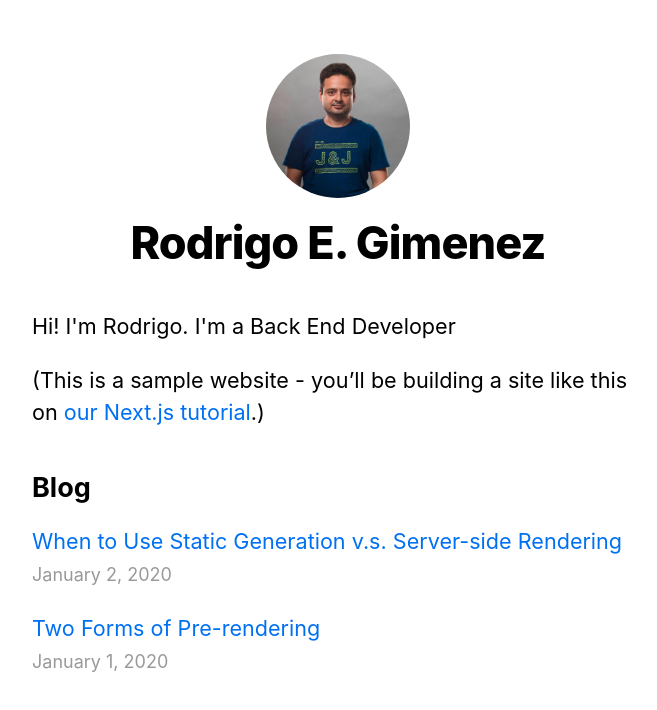
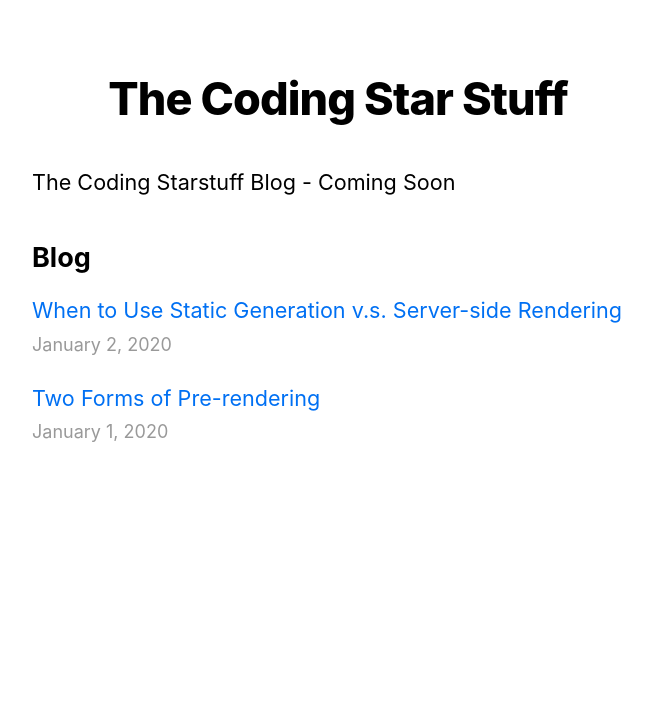
Before and after one commit to thecodingstarstuff/thecodingstarstuff-blog, a Next.js app: page / in a window 1280 px wide. Shown: the top 710 px of the page, without its empty margins (302-959 px from the left). Built offline with nearby package versions, Linux system fonts and the light colour scheme.

Commit message:
Remove photo and rename blog

```diff
--- a/components/layout.js
+++ b/components/layout.js
@@ -27,27 +27,13 @@ export default function Layout({ children, home }) {
             <header className={styles.header}>
                 {home ? (
                     <>
-            <img
-              src="/images/profile.jpg"
-              className={`${styles.headerHomeImage} ${utilStyles.borderCircle}`}
-              alt={name}
-            />
-            <h1 className={utilStyles.heading2Xl}>{name}</h1>
+                        <h1 className={utilStyles.heading2Xl}>{siteTitle}</h1>
                     </>
                 ) : (
                         <>
-            <Link href="/">
-              <a>
-                <img
-                  src="/images/profile.jpg"
-                  className={`${styles.headerImage} ${utilStyles.borderCircle}`}
-                  alt={name}
-                />
-              </a>
-            </Link>
                             <h2 className={utilStyles.headingLg}>
                                 <Link href="/">
-                <a className={utilStyles.colorInherit}>{name}</a>
+                                    <a className={utilStyles.colorInherit}>{siteTitle}</a>
                                 </Link>
                             </h2>
                         </>
--- a/pages/index.js
+++ b/pages/index.js
@@ -22,11 +22,7 @@ export default function Home({ allPostsData }) {
         <title>{siteTitle}</title>
       </Head>
       <section className={utilStyles.headingMd}>
-        <p>Hi! I'm Rodrigo. I'm a Back End Developer</p>
-        <p>
-          (This is a sample website - you’ll be building a site like this on{" "}
-          <a href="https://nextjs.org/learn">our Next.js tutorial</a>.)
-        </p>
+        <p>The Coding Starstuff Blog - Coming Soon</p>
       </section>
       <section className={`${utilStyles.headingMd} ${utilStyles.padding1px}`}>
         <h2 className={utilStyles.headingLg}>Blog</h2>
```
Lines whose indentation alone changed are shown as unchanged.
